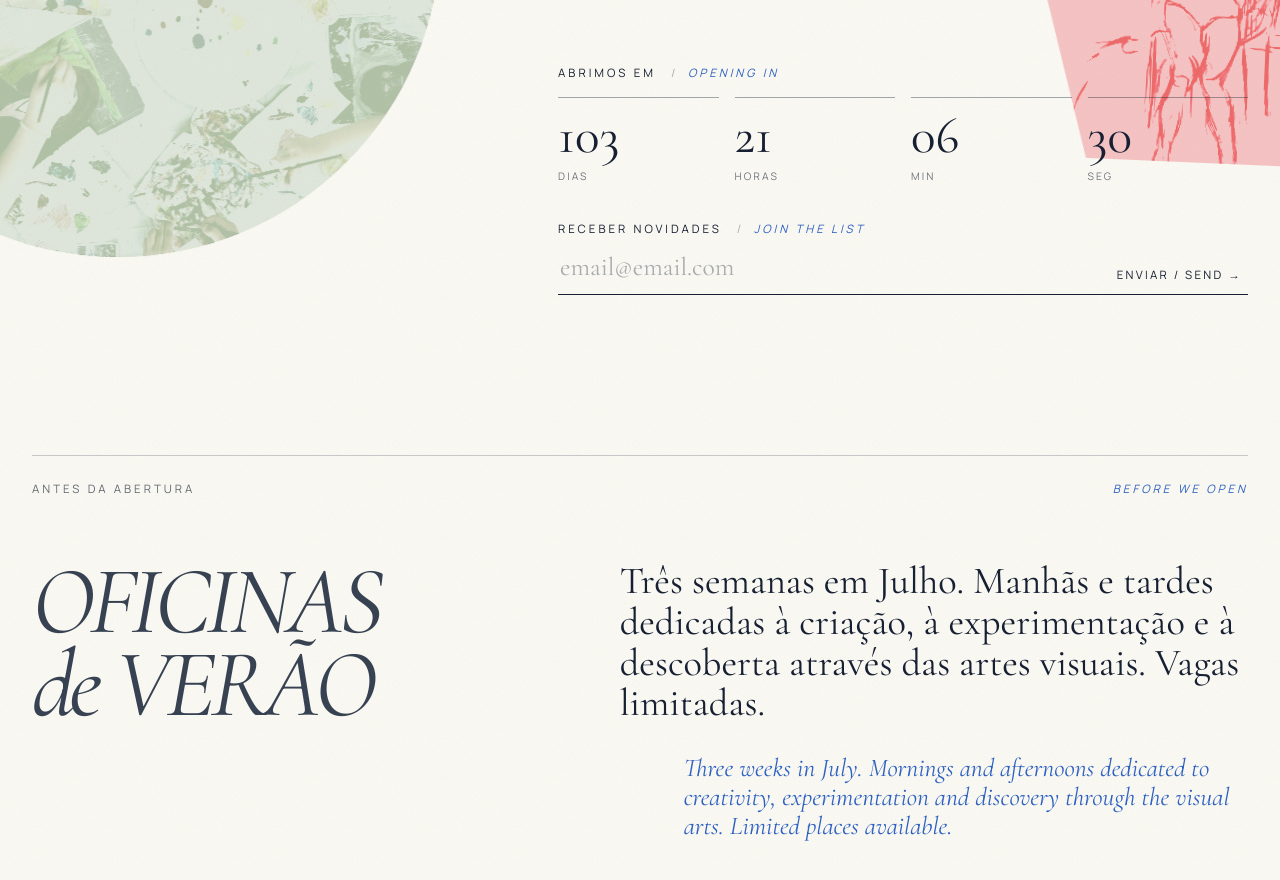
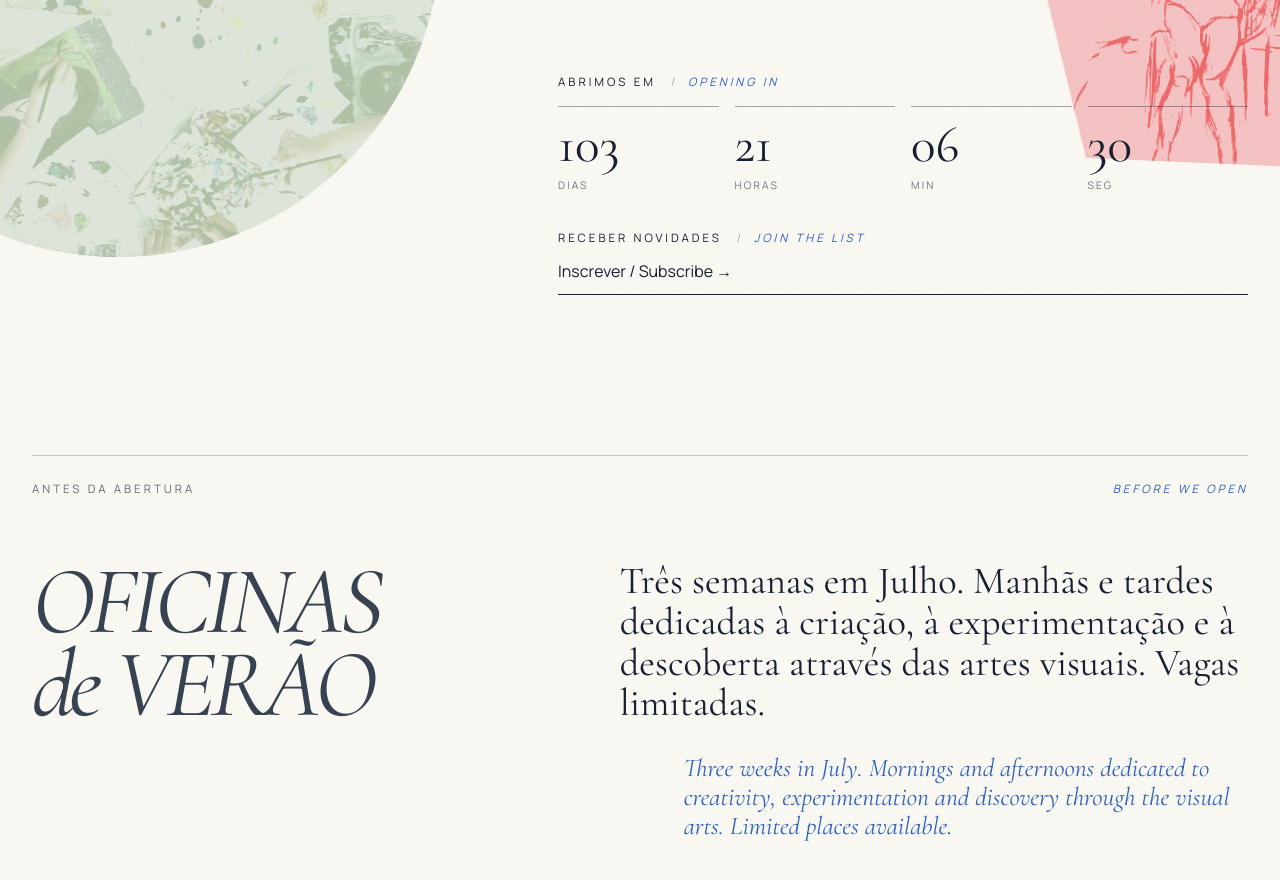
Before and after one commit to tambor-escola/tambor-site, a Jekyll site: the page built from index.html, in a window 1280 px wide and 900 px high, scrolled down 541 px. Shown: the top 880 px of the window. Built offline with Jekyll 4.4.1, drawn with Linux system fonts in a browser that asks for light colours.

Commit message:
Fix Mailchimp signup form

```diff
--- a/index.html
+++ b/index.html
@@ -71,22 +71,23 @@
         </div>
       </div>
 
-      <form
-  class="signup-form"
-  action="https://tambor.us12.list-manage.com/subscribe/post?u=66fcaf80200f31772318441e3&id=4d4c79c48f"
-  method="post"
-  target="_blank"
->
+      <div class="signup-form">
   <label>
     <span class="pt">Receber novidades</span>
     <span class="en">Join the list</span>
   </label>
 
   <div class="signup-row">
-    <input type="email" name="EMAIL" placeholder="email@email.com" required>
-    <button type="submit">Enviar / Send →</button>
+    <a
+      class="signup-button"
+      href="https://tambor.us12.list-manage.com/subscribe?u=66fcaf80200f31772318441e3&id=4d4c79c48f"
+      target="_blank"
+      rel="noopener"
+    >
+      Inscrever / Subscribe →
+    </a>
   </div>
-</form>
+</div>
 
     </div>
 
```
